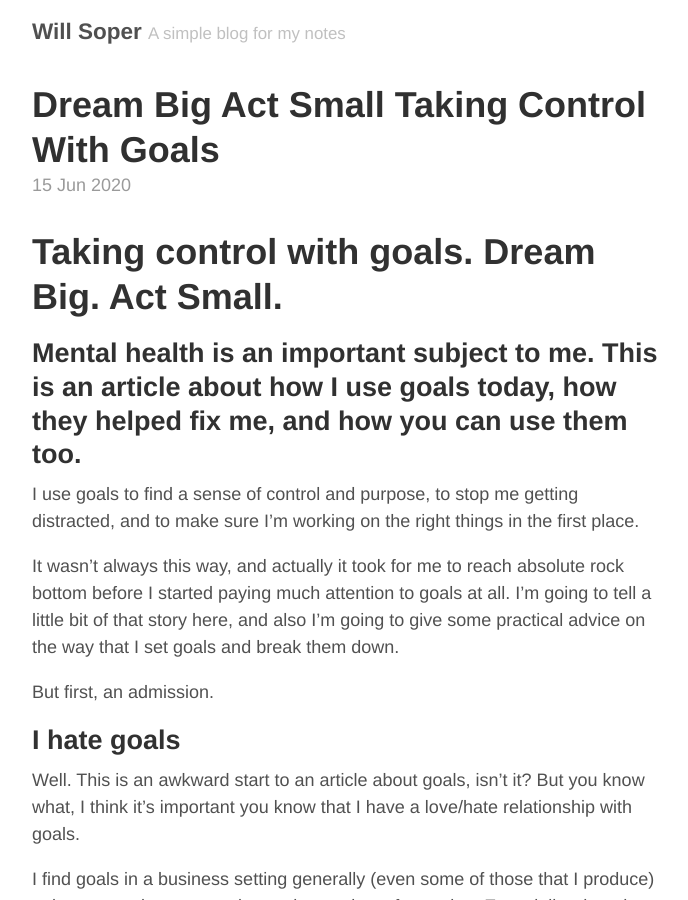
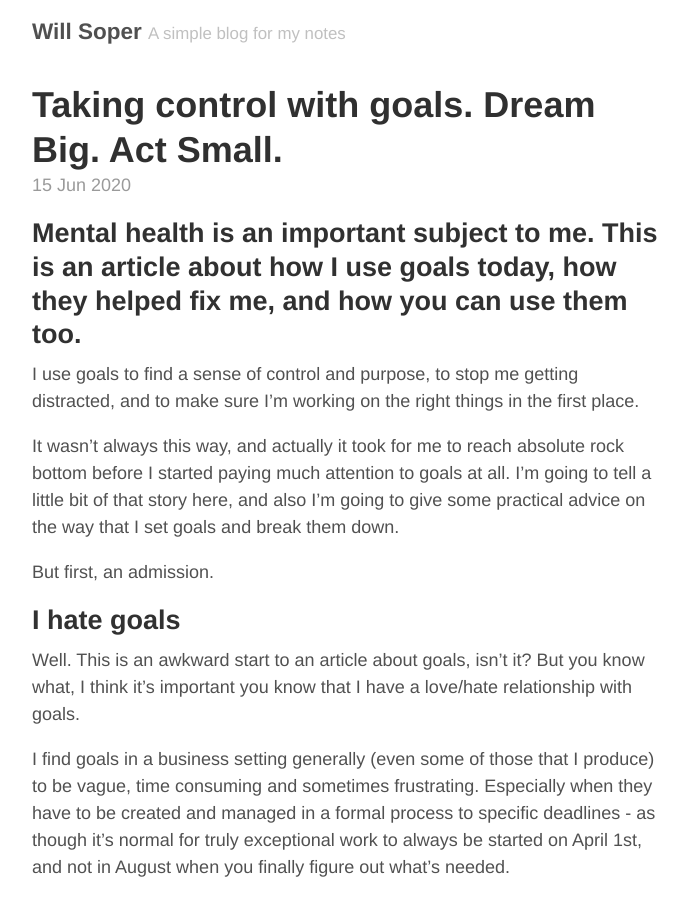
Before and after one commit to WillSoper/WillSoper.github.io, a Jekyll site: the page built from _posts/2020-06-15-dream-big-act-small-taking-control-with-goals.md, in a window 1280 px wide and 900 px high. Shown: the whole window, without its empty margins (293-981 px from the left). Built offline with Jekyll 4.4.1, drawn with Linux system fonts in a browser that asks for light colours; our own code applies the rules of GitHub Pages for plain Markdown files; some of the changed lines change nothing that is shown.

Commit message:
Added header info

```diff
--- a/_posts/2020-06-15-dream-big-act-small-taking-control-with-goals.md
+++ b/_posts/2020-06-15-dream-big-act-small-taking-control-with-goals.md
@@ -1,4 +1,9 @@
-# Taking control with goals. Dream Big. Act Small.
+---
+layout: post
+title: Taking control with goals. Dream Big. Act Small.
+published: true
+tags: goals career mental-health
+---
 
 ## Mental health is an important subject to me. This is an article about how I use goals today, how they helped fix me, and how you can use them too.
 
```
